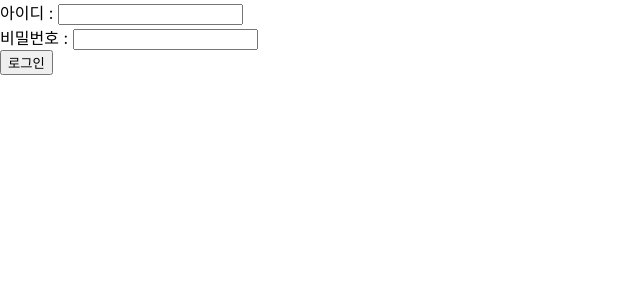
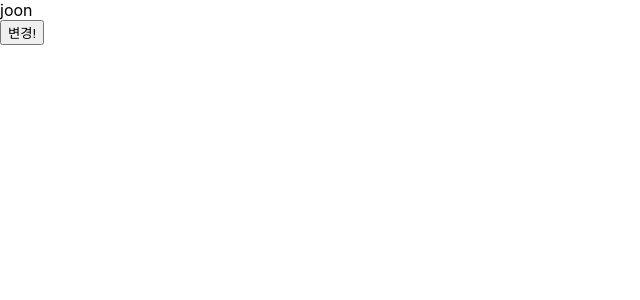
Before and after one commit to tjdwns335/React, a React (Create React App) app: page / in a window 1280 px wide. Shown: the top 300 px of the page, without its empty margins (0-640 px from the left). Built offline with nearby package versions, Linux system fonts and the light colour scheme.

Commit message:
1-14 불변성&순수함수

```diff
--- a/src/App.jsx
+++ b/src/App.jsx
@@ -1,48 +1,22 @@
 import React, { useState } from 'react'
 
 function App() {
-  const [id, setId] = useState("");
-  const [password, setPassword] = useState("");
-
-  // id가 필드가 변경될 경우
-  const onIdChangeHandler = (event) => {
-    setId(event.target.value);
-  }
-  // Password가 필드가 변경될 경우
-  const onPasswordChangeHandler = (event) => {
-    setPassword(event.target.value);
-  }
-  function PasswordChange(arr) {
-    let temp = '';
-    for (let i = 0; i < arr.length; i++) {
-      if (typeof arr === 'string') {
-        temp += '*';
-      }
-    }
-    return temp;
-  }
-
+  const [obj, setObj] = useState({
+    name: 'joon',
+    age: '30',
+  });
   return (
     <div>
-      아이디 : <input
-        type="text"
-        value={id}
-        onChange={onIdChangeHandler}
-      />
-      <br />
-      비밀번호 : <input
-        type="password"
-        value={password}
-        onChange={onPasswordChangeHandler}
-      />
-      <br />
-      <button onClick={function () {
-        alert(`고개님이 입력하신 아이디는  ${id}  이며, 비밀번호는 ${PasswordChange(password)} 입니다.`);
-        setId('');
-        setPassword('');
-      }}>로그인</button>
+      <div>{obj.name}</div>
+      <button onClick={() => {
+        obj.name = 'joon2';
+        const obj2 = { ...obj };
+        setObj(obj2);
+        // 새로운 객체를 만들어야 한다.
+        // setObj(obj);
+      }}>변경!</button>
     </div >
-  );
+  )
 }
 
 export default App
```
